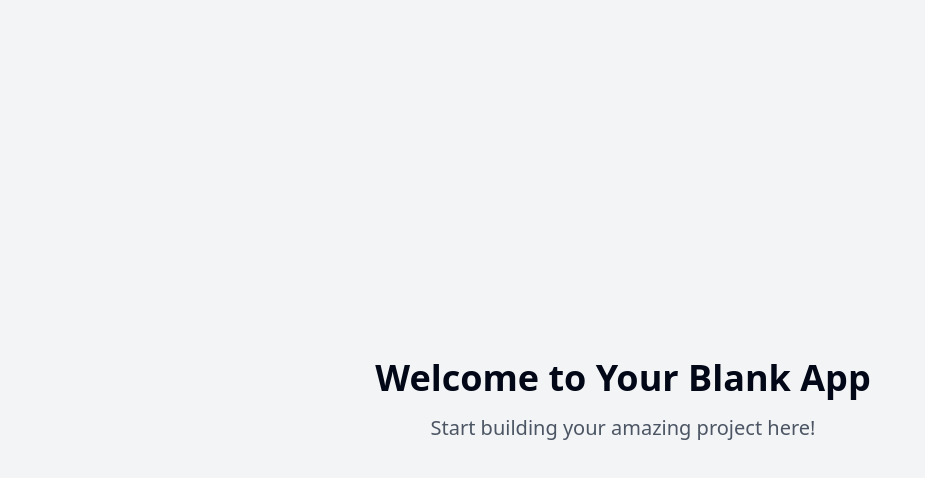
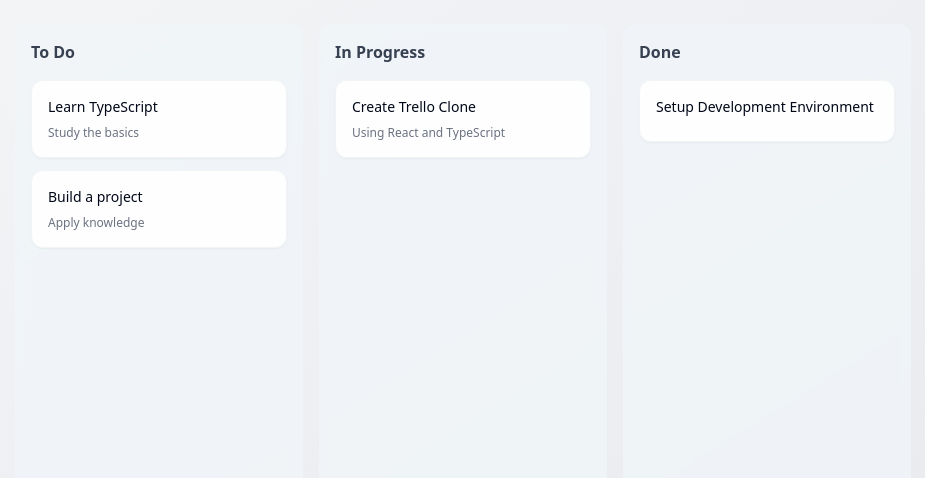
Before and after one commit to Vincwithcobain/planbloom, a React (Vite) app: page / in a window 1280 px wide. Shown: the top 478 px of the page, without its empty margins (17-942 px from the left). Built offline with nearby package versions, Linux system fonts and the light colour scheme.

Commit message:
Develop Trello-like website
This commit implements a basic Trello-like website using TypeScript and Tailwind CSS.  Further development will be needed to add full functionality.

```diff
--- /dev/null
+++ b/src/components/board/Board.tsx
@@ -0,0 +1,106 @@
+
+import { useState } from "react";
+import { Column } from "./Column";
+import { Board as BoardType, Card, Column as ColumnType } from "@/types/board";
+
+const initialBoard: BoardType = {
+  columns: [
+    {
+      id: "1",
+      title: "To Do",
+      cards: [
+        { id: "1", title: "Learn TypeScript", description: "Study the basics" },
+        { id: "2", title: "Build a project", description: "Apply knowledge" },
+      ],
+    },
+    {
+      id: "2",
+      title: "In Progress",
+      cards: [
+        {
+          id: "3",
+          title: "Create Trello Clone",
+          description: "Using React and TypeScript",
+        },
+      ],
+    },
+    {
+      id: "3",
+      title: "Done",
+      cards: [
+        { id: "4", title: "Setup Development Environment" },
+      ],
+    },
+  ],
+};
+
+export const Board = () => {
+  const [board, setBoard] = useState<BoardType>(initialBoard);
+  const [draggedCard, setDraggedCard] = useState<{
+    cardId: string;
+    sourceColumnId: string;
+  } | null>(null);
+
+  const handleDragStart = (
+    e: React.DragEvent,
+    cardId: string,
+    columnId: string
+  ) => {
+    setDraggedCard({ cardId, sourceColumnId: columnId });
+  };
+
+  const handleDragOver = (e: React.DragEvent) => {
+    e.preventDefault();
+  };
+
+  const handleDrop = (e: React.DragEvent, targetColumnId: string) => {
+    e.preventDefault();
+
+    if (!draggedCard) return;
+
+    const sourceColumn = board.columns.find(
+      (col) => col.id === draggedCard.sourceColumnId
+    );
+    const targetColumn = board.columns.find((col) => col.id === targetColumnId);
+
+    if (!sourceColumn || !targetColumn) return;
+
+    const card = sourceColumn.cards.find(
+      (card) => card.id === draggedCard.cardId
+    );
+    if (!card) return;
+
+    const newColumns = board.columns.map((col) => {
+      if (col.id === draggedCard.sourceColumnId) {
+        return {
+          ...col,
+          cards: col.cards.filter((c) => c.id !== draggedCard.cardId),
+        };
+      }
+      if (col.id === targetColumnId) {
+        return {
+          ...col,
+          cards: [...col.cards, card],
+        };
+      }
+      return col;
+    });
+
+    setBoard({ columns: newColumns });
+    setDraggedCard(null);
+  };
+
+  return (
+    <div className="flex overflow-x-auto p-6 min-h-screen bg-trello bg-gradient-to-br from-gray-100 to-gray-200">
+      {board.columns.map((column) => (
+        <Column
+          key={column.id}
+          column={column}
+          onDragStart={handleDragStart}
+          onDragOver={handleDragOver}
+          onDrop={handleDrop}
+        />
+      ))}
+    </div>
+  );
+};
--- /dev/null
+++ b/src/components/board/Card.tsx
@@ -0,0 +1,30 @@
+
+import { useState } from "react";
+import { Card as CardType } from "@/types/board";
+
+interface CardProps {
+  card: CardType;
+  onDragStart: (e: React.DragEvent, cardId: string, columnId: string) => void;
+  columnId: string;
+}
+
+export const Card = ({ card, onDragStart, columnId }: CardProps) => {
+  const [isHovered, setIsHovered] = useState(false);
+
+  return (
+    <div
+      draggable
+      onDragStart={(e) => onDragStart(e, card.id, columnId)}
+      className={`p-4 mb-3 rounded-lg bg-trello-card shadow-sm transition-all duration-200 cursor-move backdrop-blur-sm border border-gray-100 ${
+        isHovered ? "animate-card-hover shadow-md" : ""
+      }`}
+      onMouseEnter={() => setIsHovered(true)}
+      onMouseLeave={() => setIsHovered(false)}
+    >
+      <h3 className="text-sm font-medium mb-2">{card.title}</h3>
+      {card.description && (
+        <p className="text-xs text-gray-500">{card.description}</p>
+      )}
+    </div>
+  );
+};
--- /dev/null
+++ b/src/components/board/Column.tsx
@@ -0,0 +1,37 @@
+
+import { Card } from "./Card";
+import { Column as ColumnType } from "@/types/board";
+
+interface ColumnProps {
+  column: ColumnType;
+  onDragStart: (e: React.DragEvent, cardId: string, columnId: string) => void;
+  onDragOver: (e: React.DragEvent) => void;
+  onDrop: (e: React.DragEvent, columnId: string) => void;
+}
+
+export const Column = ({
+  column,
+  onDragStart,
+  onDragOver,
+  onDrop,
+}: ColumnProps) => {
+  return (
+    <div
+      className="w-72 mx-2 p-4 rounded-lg bg-trello-column backdrop-blur-sm"
+      onDragOver={onDragOver}
+      onDrop={(e) => onDrop(e, column.id)}
+    >
+      <h2 className="font-semibold mb-4 text-gray-700">{column.title}</h2>
+      <div className="min-h-[200px]">
+        {column.cards.map((card) => (
+          <Card
+            key={card.id}
+            card={card}
+            onDragStart={onDragStart}
+            columnId={column.id}
+          />
+        ))}
+      </div>
+    </div>
+  );
+};
--- a/src/index.css
+++ b/src/index.css
@@ -1,3 +1,4 @@
+
 @tailwind base;
 @tailwind components;
 @tailwind utilities;
@@ -6,96 +7,49 @@
   :root {
     --background: 0 0% 100%;
     --foreground: 222.2 84% 4.9%;
-
     --card: 0 0% 100%;
     --card-foreground: 222.2 84% 4.9%;
-
     --popover: 0 0% 100%;
     --popover-foreground: 222.2 84% 4.9%;
-
     --primary: 222.2 47.4% 11.2%;
     --primary-foreground: 210 40% 98%;
-
     --secondary: 210 40% 96.1%;
     --secondary-foreground: 222.2 47.4% 11.2%;
-
     --muted: 210 40% 96.1%;
     --muted-foreground: 215.4 16.3% 46.9%;
-
     --accent: 210 40% 96.1%;
     --accent-foreground: 222.2 47.4% 11.2%;
-
     --destructive: 0 84.2% 60.2%;
     --destructive-foreground: 210 40% 98%;
-
     --border: 214.3 31.8% 91.4%;
     --input: 214.3 31.8% 91.4%;
     --ring: 222.2 84% 4.9%;
-
-    --radius: 0.5rem;
-
-    --sidebar-background: 0 0% 98%;
-
-    --sidebar-foreground: 240 5.3% 26.1%;
-
-    --sidebar-primary: 240 5.9% 10%;
-
-    --sidebar-primary-foreground: 0 0% 98%;
-
-    --sidebar-accent: 240 4.8% 95.9%;
-
-    --sidebar-accent-foreground: 240 5.9% 10%;
-
-    --sidebar-border: 220 13% 91%;
-
-    --sidebar-ring: 217.2 91.2% 59.8%;
+    --radius: 0.75rem;
   }
 
-  .dark {
-    --background: 222.2 84% 4.9%;
-    --foreground: 210 40% 98%;
-
-    --card: 222.2 84% 4.9%;
-    --card-foreground: 210 40% 98%;
-
-    --popover: 222.2 84% 4.9%;
-    --popover-foreground: 210 40% 98%;
-
-    --primary: 210 40% 98%;
-    --primary-foreground: 222.2 47.4% 11.2%;
-
-    --secondary: 217.2 32.6% 17.5%;
-    --secondary-foreground: 210 40% 98%;
-
-    --muted: 217.2 32.6% 17.5%;
-    --muted-foreground: 215 20.2% 65.1%;
-
-    --accent: 217.2 32.6% 17.5%;
-    --accent-foreground: 210 40% 98%;
-
-    --destructive: 0 62.8% 30.6%;
-    --destructive-foreground: 210 40% 98%;
-
-    --border: 217.2 32.6% 17.5%;
-    --input: 217.2 32.6% 17.5%;
-    --ring: 212.7 26.8% 83.9%;
-    --sidebar-background: 240 5.9% 10%;
-    --sidebar-foreground: 240 4.8% 95.9%;
-    --sidebar-primary: 224.3 76.3% 48%;
-    --sidebar-primary-foreground: 0 0% 100%;
-    --sidebar-accent: 240 3.7% 15.9%;
-    --sidebar-accent-foreground: 240 4.8% 95.9%;
-    --sidebar-border: 240 3.7% 15.9%;
-    --sidebar-ring: 217.2 91.2% 59.8%;
-  }
-}
-
-@layer base {
   * {
     @apply border-border;
   }
 
   body {
-    @apply bg-background text-foreground;
+    @apply bg-background text-foreground antialiased;
+  }
+
+  /* Custom scrollbar styles */
+  ::-webkit-scrollbar {
+    width: 8px;
+    height: 8px;
+  }
+
+  ::-webkit-scrollbar-track {
+    background: transparent;
+  }
+
+  ::-webkit-scrollbar-thumb {
+    @apply bg-gray-300 rounded-full;
+  }
+
+  ::-webkit-scrollbar-thumb:hover {
+    @apply bg-gray-400;
   }
 }
--- a/src/pages/Index.tsx
+++ b/src/pages/Index.tsx
@@ -1,14 +1,8 @@
-// Update this page (the content is just a fallback if you fail to update the page)
+
+import { Board } from "@/components/board/Board";
 
 const Index = () => {
-  return (
-    <div className="min-h-screen flex items-center justify-center bg-gray-100">
-      <div className="text-center">
-        <h1 className="text-4xl font-bold mb-4">Welcome to Your Blank App</h1>
-        <p className="text-xl text-gray-600">Start building your amazing project here!</p>
-      </div>
-    </div>
-  );
+  return <Board />;
 };
 
 export default Index;
--- /dev/null
+++ b/src/types/board.ts
@@ -0,0 +1,16 @@
+
+export interface Card {
+  id: string;
+  title: string;
+  description?: string;
+}
+
+export interface Column {
+  id: string;
+  title: string;
+  cards: Card[];
+}
+
+export interface Board {
+  columns: Column[];
+}
--- a/tailwind.config.ts
+++ b/tailwind.config.ts
@@ -1,3 +1,4 @@
+
 import type { Config } from "tailwindcss";
 
 export default {
@@ -12,85 +13,77 @@ export default {
   theme: {
     container: {
       center: true,
-			padding: '2rem',
+      padding: "2rem",
       screens: {
-				'2xl': '1400px'
-			}
+        "2xl": "1400px",
+      },
     },
     extend: {
       colors: {
-				border: 'hsl(var(--border))',
-				input: 'hsl(var(--input))',
-				ring: 'hsl(var(--ring))',
-				background: 'hsl(var(--background))',
-				foreground: 'hsl(var(--foreground))',
+        border: "hsl(var(--border))",
+        input: "hsl(var(--input))",
+        ring: "hsl(var(--ring))",
+        background: "hsl(var(--background))",
+        foreground: "hsl(var(--foreground))",
         primary: {
-					DEFAULT: 'hsl(var(--primary))',
-					foreground: 'hsl(var(--primary-foreground))'
+          DEFAULT: "hsl(var(--primary))",
+          foreground: "hsl(var(--primary-foreground))",
         },
         secondary: {
-					DEFAULT: 'hsl(var(--secondary))',
-					foreground: 'hsl(var(--secondary-foreground))'
+          DEFAULT: "hsl(var(--secondary))",
+          foreground: "hsl(var(--secondary-foreground))",
         },
         destructive: {
-					DEFAULT: 'hsl(var(--destructive))',
-					foreground: 'hsl(var(--destructive-foreground))'
+          DEFAULT: "hsl(var(--destructive))",
+          foreground: "hsl(var(--destructive-foreground))",
         },
         muted: {
-					DEFAULT: 'hsl(var(--muted))',
-					foreground: 'hsl(var(--muted-foreground))'
+          DEFAULT: "hsl(var(--muted))",
+          foreground: "hsl(var(--muted-foreground))",
         },
         accent: {
-					DEFAULT: 'hsl(var(--accent))',
-					foreground: 'hsl(var(--accent-foreground))'
+          DEFAULT: "hsl(var(--accent))",
+          foreground: "hsl(var(--accent-foreground))",
         },
         popover: {
-					DEFAULT: 'hsl(var(--popover))',
-					foreground: 'hsl(var(--popover-foreground))'
+          DEFAULT: "hsl(var(--popover))",
+          foreground: "hsl(var(--popover-foreground))",
         },
         card: {
-					DEFAULT: 'hsl(var(--card))',
-					foreground: 'hsl(var(--card-foreground))'
+          DEFAULT: "hsl(var(--card))",
+          foreground: "hsl(var(--card-foreground))",
         },
-				sidebar: {
-					DEFAULT: 'hsl(var(--sidebar-background))',
-					foreground: 'hsl(var(--sidebar-foreground))',
-					primary: 'hsl(var(--sidebar-primary))',
-					'primary-foreground': 'hsl(var(--sidebar-primary-foreground))',
-					accent: 'hsl(var(--sidebar-accent))',
-					'accent-foreground': 'hsl(var(--sidebar-accent-foreground))',
-					border: 'hsl(var(--sidebar-border))',
-					ring: 'hsl(var(--sidebar-ring))'
-				}
+        trello: {
+          DEFAULT: "#f1f5f9",
+          card: "rgba(255, 255, 255, 0.9)",
+          column: "rgba(241, 245, 249, 0.8)",
+        },
       },
       borderRadius: {
-				lg: 'var(--radius)',
-				md: 'calc(var(--radius) - 2px)',
-				sm: 'calc(var(--radius) - 4px)'
+        lg: "var(--radius)",
+        md: "calc(var(--radius) - 2px)",
+        sm: "calc(var(--radius) - 4px)",
       },
       keyframes: {
-				'accordion-down': {
-					from: {
-						height: '0'
+        "accordion-down": {
+          from: { height: "0" },
+          to: { height: "var(--radix-accordion-content-height)" },
         },
-					to: {
-						height: 'var(--radix-accordion-content-height)'
-					}
+        "accordion-up": {
+          from: { height: "var(--radix-accordion-content-height)" },
+          to: { height: "0" },
         },
-				'accordion-up': {
-					from: {
-						height: 'var(--radix-accordion-content-height)'
+        "card-hover": {
+          "0%": { transform: "translateY(0)" },
+          "100%": { transform: "translateY(-4px)" },
         },
-					to: {
-						height: '0'
-					}
-				}
       },
       animation: {
-				'accordion-down': 'accordion-down 0.2s ease-out',
-				'accordion-up': 'accordion-up 0.2s ease-out'
-			}
-		}
+        "accordion-down": "accordion-down 0.2s ease-out",
+        "accordion-up": "accordion-up 0.2s ease-out",
+        "card-hover": "card-hover 0.2s ease-out forwards",
+      },
+    },
   },
   plugins: [require("tailwindcss-animate")],
 } satisfies Config;
```
Lines whose indentation alone changed are shown as unchanged.
